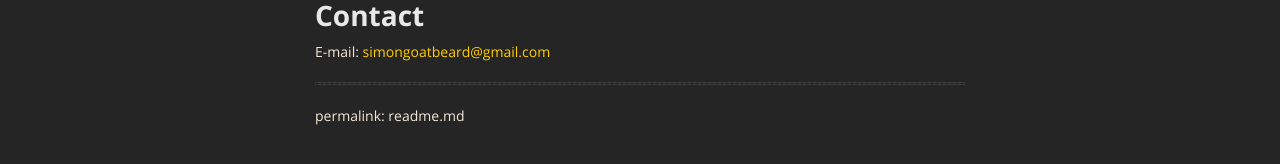
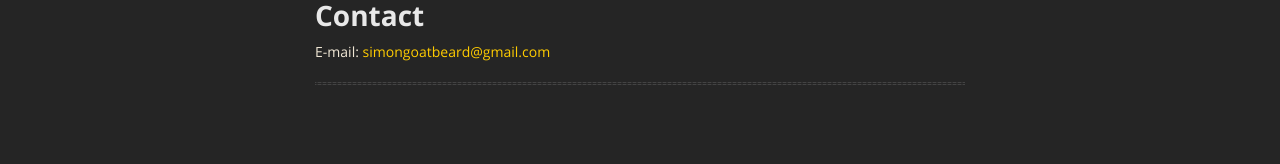
Before and after one commit to SimonGoatbeard/simongoatbeard.github.io, a Jekyll site: the page built from index.md, in a window 1280 px wide and 1370 px high. Shown: the part 1134-1298 px from the top of the window. Built offline with Jekyll 4.4.1, drawn with Linux system fonts in a browser that asks for light colours; nearby versions of some CDN libraries.

Commit message:
Update index.md

```diff
--- a/index.md
+++ b/index.md
@@ -37,8 +37,6 @@ layout: default
 E-mail: [simongoatbeard@gmail.com](mailto:simongoatbeard@gmail.com)
 
 ---
-
-permalink: readme.md
 
 <!---
 Text can be **bold**, _italic_, or ~~strikethrough~~.
```
